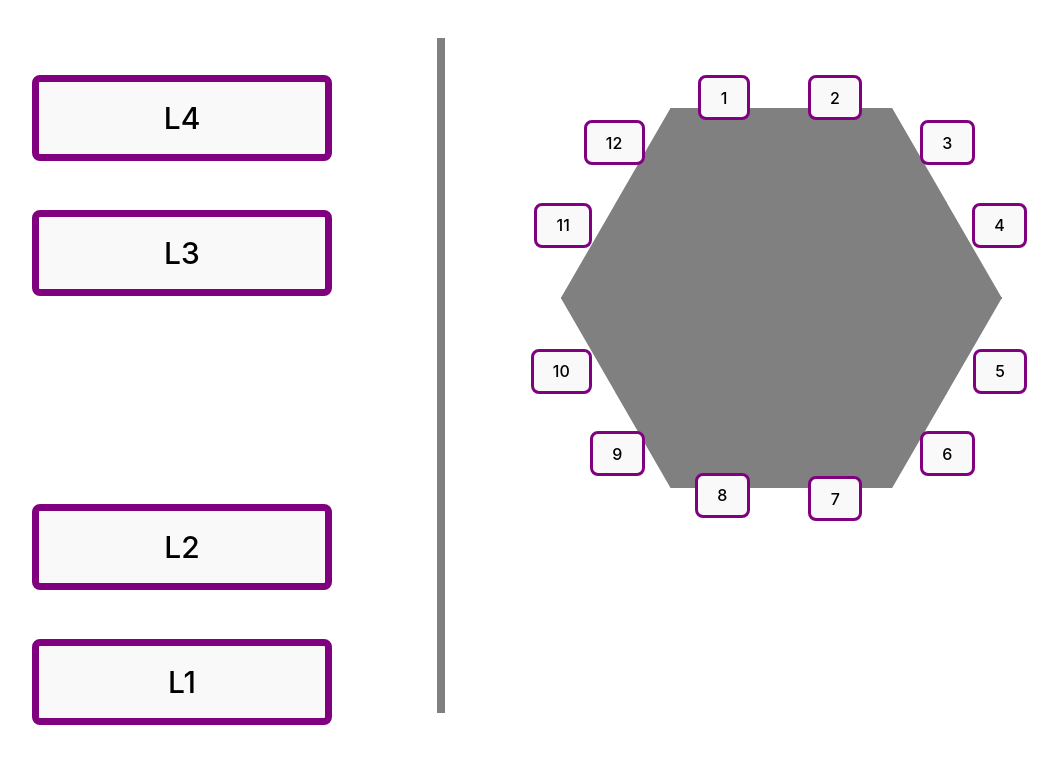
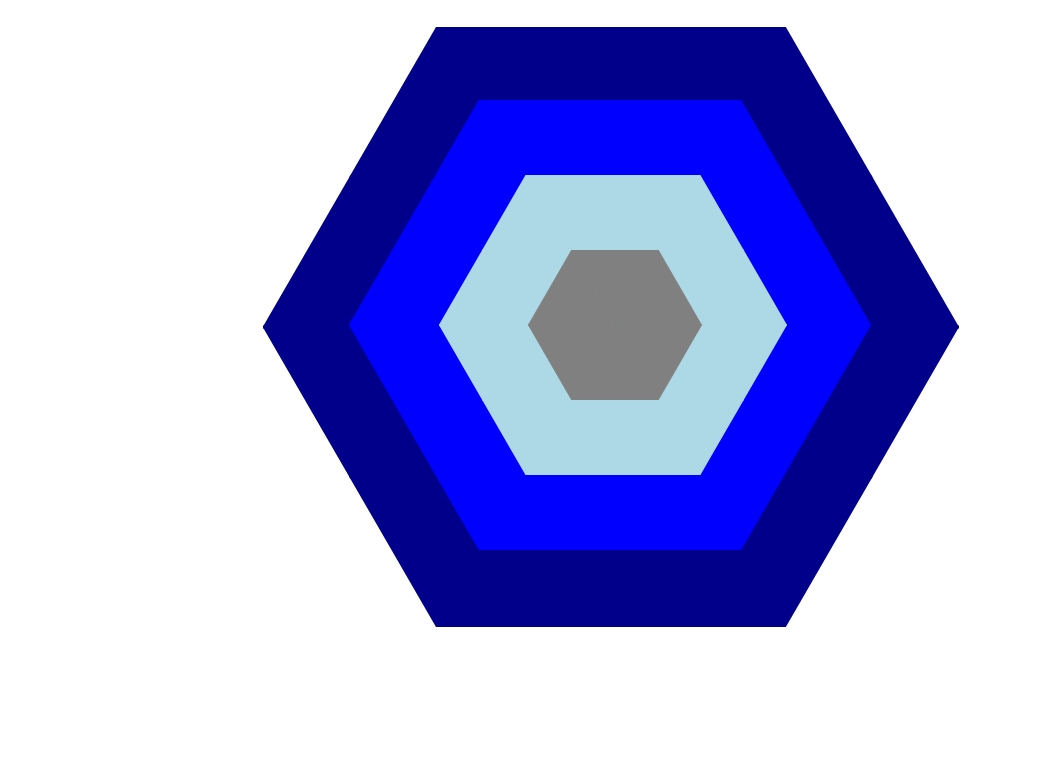
Before and after one commit to Manchester-Central/FRC2025-ReefScreen, a React (Vite) app: page / in a window 1280 px wide. Shown: the top 764 px of the page, without its empty margins (43-1101 px from the left). Built offline with nearby package versions, Linux system fonts and the light colour scheme.

Commit message:
Added hexagons

```diff
--- a/src/components/ReefScreen.tsx
+++ b/src/components/ReefScreen.tsx
@@ -1,10 +1,13 @@
-import ReefLevel from "./ReefLevel";
-import ReefPosition from "./ReefPosition";
+import Hexagon from "./Hexagon";
 
 const ReefScreen = () => {
     return (
         <div className="ReefScreen">
-            <ReefPosition/>
+            <div style={{position: "absolute", zIndex:-1, top: 250, right: 535}}><Hexagon size={150} color="gray"/></div>
+            <div style={{position: "absolute", zIndex:-2, top: 175, right: 450}}><Hexagon size={300} color="lightblue"/></div>
+            <div style={{position: "absolute", zIndex:-3, top: 100.4, right: 366}}><Hexagon size={450} color="blue"/></div>
+            <div style={{position: "absolute", zIndex:-4, top: 27, right: 278}}><Hexagon size={600} color="darkblue"/></div>
+            {/* <ReefPosition/>
             <div className="BarrierLine" style={{
                 position: "absolute",
                 height: "675px",
@@ -13,7 +16,7 @@ const ReefScreen = () => {
                 top: "37.5px",
                 left: "480px"
             }}/>
-            <ReefLevel/>
+            <ReefLevel/> */}
         </div>
     )
 }
```
